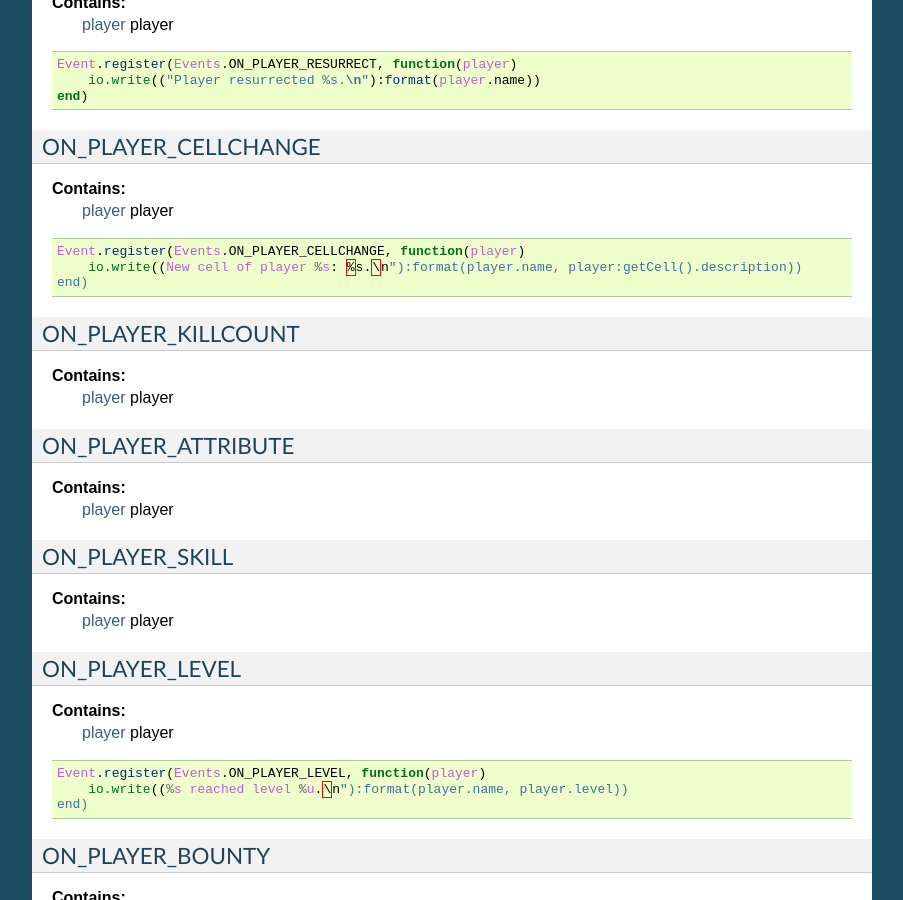
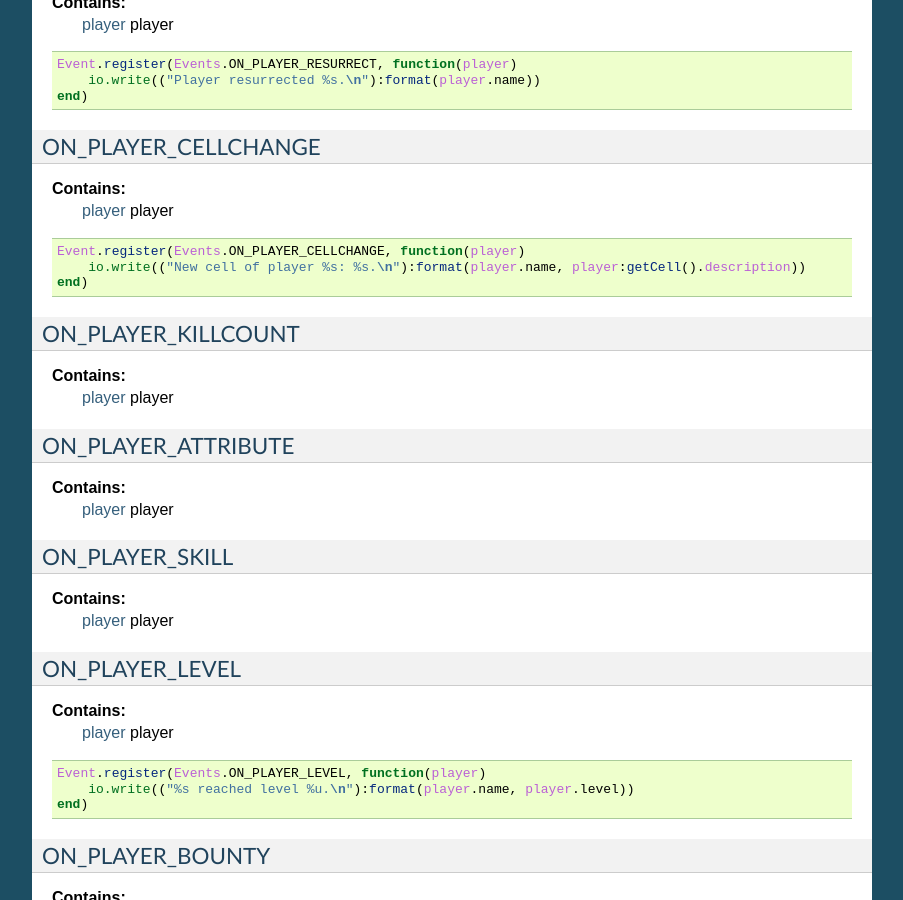
Before and after one commit to TES3MP/TES3MP-Docs, a Sphinx documentation site: the page built from source/api/eventAPI.rst, in a window 1280 px wide and 900 px high, scrolled down 2672 px. Shown: the whole window, without its empty margins (198-1101 px from the left). Built offline with Sphinx 7.4.7, drawn with Linux system fonts in a browser that asks for light colours.

Commit message:
Add missing quotation marks

```diff
--- a/source/api/eventAPI.rst
+++ b/source/api/eventAPI.rst
@@ -185,7 +185,7 @@ ON_PLAYER_CELLCHANGE
 .. code-block:: lua
 
     Event.register(Events.ON_PLAYER_CELLCHANGE, function(player)
-        io.write((New cell of player %s: %s.\n"):format(player.name, player:getCell().description))
+        io.write(("New cell of player %s: %s.\n"):format(player.name, player:getCell().description))
     end)
 
 ON_PLAYER_KILLCOUNT
@@ -215,7 +215,7 @@ ON_PLAYER_LEVEL
 .. code-block:: lua
 
     Event.register(Events.ON_PLAYER_LEVEL, function(player)
-        io.write((%s reached level %u.\n"):format(player.name, player.level))
+        io.write(("%s reached level %u.\n"):format(player.name, player.level))
     end)
 
 ON_PLAYER_BOUNTY
```
